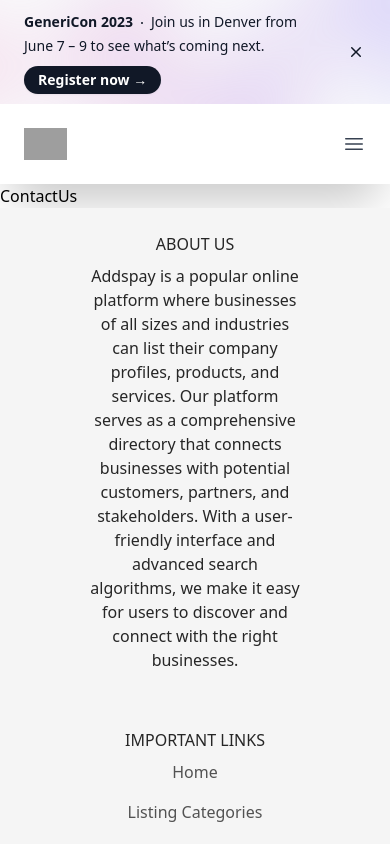
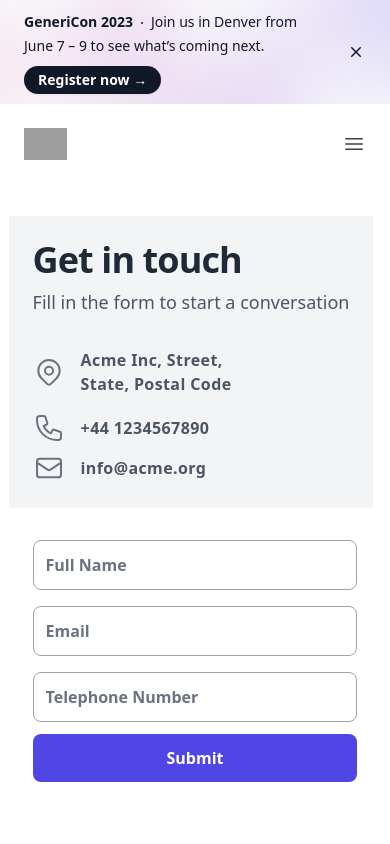
Before and after one commit to yash1539/AddsPay-FE, a React (Create React App) app: page /contact in a window 390 px wide. Shown: the top 844 px of the page. Built offline with nearby package versions, Linux system fonts and the light colour scheme; grey boxes are pictures that could not be loaded.

Commit message:
Nyaz | Contact-us page

```diff
--- a/src/app.js
+++ b/src/App.js
@@ -2,9 +2,9 @@ import React from "react";
 import Footer from "./components/comman/Footer";
 // import "./App.css";
 import Navbar from "./components/comman/Navbar";
-import {  Outlet } from "react-router-dom"; // for routing our page import createBrowserRouter and RouterProvider for providing router & Outlet for children component for nested routing
+import { Outlet } from "react-router-dom"; // for routing our page import createBrowserRouter and RouterProvider for providing router & Outlet for children component for nested routing
 
-function App() {
+const App = () => {
   return (
     <div className="App">
       <Navbar />
@@ -12,6 +12,6 @@ function App() {
       <Footer />
     </div>
   );
-}
+};
 
 export default App;
--- a/src/components/listing/ListingCard.js
+++ b/src/components/listing/ListingCard.js
@@ -25,18 +25,18 @@ const ListingCard = () => {
                 xmlns="http://www.w3.org/2000/svg"
                 fill="none"
                 viewBox="0 0 24 24"
-                stroke-width="1.5"
+                strokeWidth="1.5"
                 stroke="currentColor"
                 className="w-6 h-6"
               >
                 <path
-                  stroke-linecap="round"
-                  stroke-linejoin="round"
+                  strokeLinecap="round"
+                  strokeLinejoin="round"
                   d="M15 10.5a3 3 0 11-6 0 3 3 0 016 0z"
                 />
                 <path
-                  stroke-linecap="round"
-                  stroke-linejoin="round"
+                  strokeLinecap="round"
+                  strokeLinejoin="round"
                   d="M19.5 10.5c0 7.142-7.5 11.25-7.5 11.25S4.5 17.642 4.5 10.5a7.5 7.5 0 1115 0z"
                 />
               </svg>
@@ -65,13 +65,13 @@ const ListingCard = () => {
                   xmlns="http://www.w3.org/2000/svg"
                   fill="none"
                   viewBox="0 0 24 24"
-                  stroke-width="1.5"
+                  strokeWidth="1.5"
                   stroke="currentColor"
                   className="w-4 h-4 m-1"
                 >
                   <path
-                    stroke-linecap="round"
-                    stroke-linejoin="round"
+                    strokeLinecap="round"
+                    strokeLinejoin="round"
                     d="M4.5 12.75l6 6 9-13.5"
                   />
                 </svg>
--- a/src/components/listing/ListingPage.js
+++ b/src/components/listing/ListingPage.js
@@ -47,13 +47,13 @@ const sortOptions = [
   { name: "Price: Low to High", href: "#", current: false },
   { name: "Price: High to Low", href: "#", current: false },
 ];
-const subCategories = [
-  { name: "Totes", href: "#" },
-  { name: "Backpacks", href: "#" },
-  { name: "Travel Bags", href: "#" },
-  { name: "Hip Bags", href: "#" },
-  { name: "Laptop Sleeves", href: "#" },
-];
+// const subCategories = [
+//   { name: "Totes", href: "#" },
+//   { name: "Backpacks", href: "#" },
+//   { name: "Travel Bags", href: "#" },
+//   { name: "Hip Bags", href: "#" },
+//   { name: "Laptop Sleeves", href: "#" },
+// ];
 const filters = [
   {
     id: "color",
@@ -101,8 +101,9 @@ const ListingPage = () => {
   const [mobileFiltersOpen, setMobileFiltersOpen] = useState(false);
 
   return (
-    <div className="bg-white">
-      <div>
+    <section>
+    <div className="py-20 ">
+      <div className="bg-white">
         {/* Mobile filter dialog */}
         <Transition.Root show={mobileFiltersOpen} as={Fragment}>
           <Dialog
@@ -228,7 +229,7 @@ const ListingPage = () => {
         </Transition.Root>
 
         <main className="mx-auto max-w-7xl px-4 sm:px-6 lg:px-8">
-          <div className="flex items-baseline justify-between border-b border-gray-200 pb-6 pt-24">
+          <div className="flex items-baseline justify-between border-b border-gray-200 pb-6 ">
             <h1 className="text-4xl font-bold tracking-tight text-gray-900">
               New Arrivals
             </h1>
@@ -391,6 +392,7 @@ const ListingPage = () => {
         </main>
       </div>
     </div>
+    </section>
   );
 };
 export default ListingPage;
--- a/src/components/pages/CategorySection.js
+++ b/src/components/pages/CategorySection.js
@@ -1,12 +1,13 @@
-import React from "react";
+import React, { useState } from "react";
 import CategoryCard from "../comman/CategoryCard";
 import category from "../../utils/category.json";
 const CategorySection = () => {
   console.log(category);
+  const [catList]=useState(category)
   return (
     <>
-      <div className="bg-slate-50 py-20 sm:py-28">
-        <div className="mx-auto rounded-sm shadow-2xl bg-white py-20 max-w-5xl  px-4 lg:px-6">
+      <div className=" py-20 sm:py-28">
+        <div className="bg-slate-50 mx-auto rounded-sm shadow-2xl bg-white py-20 max-w-5xl  px-4 lg:px-6">
           <div className="mx-auto    lg:mx-0">
 
             <h2 className="text-3xl  font-bold text-center tracking-tight text-gray-900 sm:text-4xl">
@@ -21,7 +22,7 @@ const CategorySection = () => {
             <Shimmer />
           ) : ( */}
           <div className="max-w-7xl mx-auto gap-4 grid  grid-cols-3 ">
-            {category.categoryList
+            {catList.categoryList
               .reverse()
               .splice(0, 9)
               .map((cat) => {
--- a/src/components/pages/ContactUs.js
+++ b/src/components/pages/ContactUs.js
@@ -1,9 +1,155 @@
-import React from 'react'
+import React from "react";
 
 const ContactUs = () => {
   return (
-    <div>ContactUs</div>
-  )
-}
+    <div class="relative flex items-top justify-center min-h-screen bg-white dark:bg-gray-900 sm:items-center sm:pt-0">
+      <div class="max-w-6xl mx-auto sm:px-6 lg:px-8">
+        <div class="mt-8 overflow-hidden">
+          <div class="grid pb-10 grid-cols-1 md:grid-cols-2">
+            <div class="p-6 mr-2 bg-gray-100 dark:bg-gray-800 sm:rounded-lg">
+              <h1 class="text-4xl sm:text-5xl text-gray-800 dark:text-white font-extrabold tracking-tight">
+                Get in touch
+              </h1>
+              <p class="text-normal text-lg sm:text-2xl font-medium text-gray-600 dark:text-gray-400 mt-2">
+                Fill in the form to start a conversation
+              </p>
 
-export default ContactUs
+              <div class="flex items-center mt-8 text-gray-600 dark:text-gray-400">
+                <svg
+                  fill="none"
+                  stroke="currentColor"
+                  strokeLinecap="round"
+                  strokeLinejoin="round"
+                  strokeWidth="1.5"
+                  viewBox="0 0 24 24"
+                  class="w-8 h-8 text-gray-500"
+                >
+                  <path
+                    strokeLinecap="round"
+                    strokeLinejoin="round"
+                    strokeWidth="1.5"
+                    d="M17.657 16.657L13.414 20.9a1.998 1.998 0 01-2.827 0l-4.244-4.243a8 8 0 1111.314 0z"
+                  />
+                  <path
+                    strokeLinecap="round"
+                    strokeLinejoin="round"
+                    strokeWidth="1.5"
+                    d="M15 11a3 3 0 11-6 0 3 3 0 016 0z"
+                  />
+                </svg>
+                <div class="ml-4 text-md tracking-wide font-semibold w-40">
+                  Acme Inc, Street, State, Postal Code
+                </div>
+              </div>
+
+              <div class="flex items-center mt-4 text-gray-600 dark:text-gray-400">
+                <svg
+                  fill="none"
+                  stroke="currentColor"
+                  strokeLinecap="round"
+                  strokeLinejoin="round"
+                  strokeWidth="1.5"
+                  viewBox="0 0 24 24"
+                  class="w-8 h-8 text-gray-500"
+                >
+                  <path
+                    strokeLinecap="round"
+                    strokeLinejoin="round"
+                    strokeWidth="1.5"
+                    d="M3 5a2 2 0 012-2h3.28a1 1 0 01.948.684l1.498 4.493a1 1 0 01-.502 1.21l-2.257 1.13a11.042 11.042 0 005.516 5.516l1.13-2.257a1 1 0 011.21-.502l4.493 1.498a1 1 0 01.684.949V19a2 2 0 01-2 2h-1C9.716 21 3 14.284 3 6V5z"
+                  />
+                </svg>
+                <div class="ml-4 text-md tracking-wide font-semibold w-40">
+                  +44 1234567890
+                </div>
+              </div>
+
+              <div class="flex items-center mt-2 text-gray-600 dark:text-gray-400">
+                <svg
+                  fill="none"
+                  stroke="currentColor"
+                  strokeLinecap="round"
+                  strokeLinejoin="round"
+                  strokeWidth="1.5"
+                  viewBox="0 0 24 24"
+                  class="w-8 h-8 text-gray-500"
+                >
+                  <path
+                    strokeLinecap="round"
+                    strokeLinejoin="round"
+                    strokeWidth="1.5"
+                    d="M3 8l7.89 5.26a2 2 0 002.22 0L21 8M5 19h14a2 2 0 002-2V7a2 2 0 00-2-2H5a2 2 0 00-2 2v10a2 2 0 002 2z"
+                  />
+                </svg>
+                <div class="ml-4 text-md tracking-wide font-semibold w-40">
+                  info@acme.org
+                </div>
+              </div>
+            </div>
+
+            <form class="p-6 flex flex-col justify-center">
+              <div class="flex flex-col">
+                <label for="name" class="hidden">
+                  Full Name
+                </label>
+                <input
+                  type="name"
+                  name="name"
+                  id="name"
+                  placeholder="Full Name"
+                  class="w-100 mt-2 py-3 px-3 rounded-lg bg-white dark:bg-gray-800 border border-gray-400 dark:border-gray-700 text-gray-800 font-semibold focus:border-indigo-500 focus:outline-none"
+                />
+              </div>
+
+              <div class="flex flex-col mt-2">
+                <label for="email" class="hidden">
+                  Email
+                </label>
+                <input
+                  type="email"
+                  name="email"
+                  id="email"
+                  placeholder="Email"
+                  class="w-100 mt-2 py-3 px-3 rounded-lg bg-white dark:bg-gray-800 border border-gray-400 dark:border-gray-700 text-gray-800 font-semibold focus:border-indigo-500 focus:outline-none"
+                />
+              </div>
+
+              <div class="flex flex-col mt-2">
+                <label for="tel" class="hidden">
+                  Number
+                </label>
+                <input
+                  type="tel"
+                  name="tel"
+                  id="tel"
+                  placeholder="Telephone Number"
+                  class="w-100 mt-2 py-3 px-3 rounded-lg bg-white dark:bg-gray-800 border border-gray-400 dark:border-gray-700 text-gray-800 font-semibold focus:border-indigo-500 focus:outline-none"
+                />
+              </div>
+
+              <button
+                type="submit"
+                class="md:w-32 bg-indigo-600 hover:bg-blue-dark text-white font-bold py-3 px-6 rounded-lg mt-3 hover:bg-indigo-500 transition ease-in-out duration-300"
+              >
+                Submit
+              </button>
+            </form>
+          </div>
+          <div className=" rounded w-full h-full">
+            <iframe width="100%"
+            height="160%"
+              frameborder="0"
+              marginheight="0"
+              marginwidth="0"
+              title="map"
+              scrolling="no"
+              src="https://maps.google.com/maps?width=100%&height=600&hl=en&q=%C4%B0zmir+(My%20Business%20Name)&ie=UTF8&t=&z=14&iwloc=B&output=embed"
+            ></iframe>
+          </div>
+        </div>
+      </div>
+    </div>
+  );
+};
+
+export default ContactUs;
--- a/src/index.js
+++ b/src/index.js
@@ -4,7 +4,6 @@ import './index.css';
 import reportWebVitals from './reportWebVitals';
 import { createBrowserRouter, RouterProvider } from "react-router-dom"; // for routing our page import createBrowserRouter and RouterProvider for providing router & Outlet for children component for nested routing
 import ContactUs from "./components/pages/ContactUs";
-import App from './App';
 import AboutUs from "./components/pages/AboutUs";
 import ListingPage from "./components/listing/ListingPage";
 import AdminDashboard from "./components/adminlayout/AdminDashboard";
@@ -13,6 +12,7 @@ import Login from "./components/comman/Login";
 import Home from './components/pages/Home';
 import PricingPlan from './components/pages/PricingPlan';
 import ContactForm from './components/comman/ContactForm';
+import App from './App';
 const appRouter = createBrowserRouter([
   {
     path: "/",
```
Also changed, not shown: src/components/pages/PricingPlan.js (+10 -10 lines).
